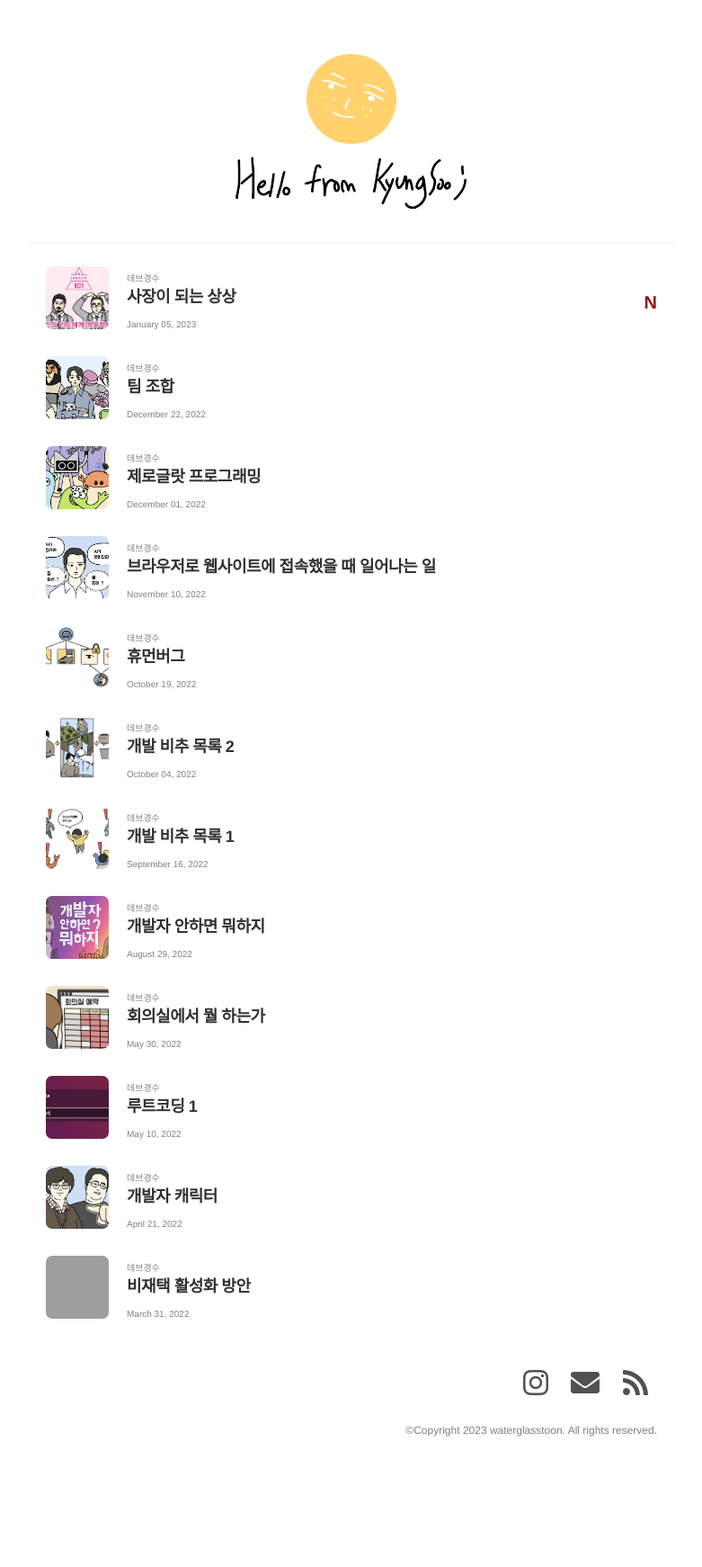
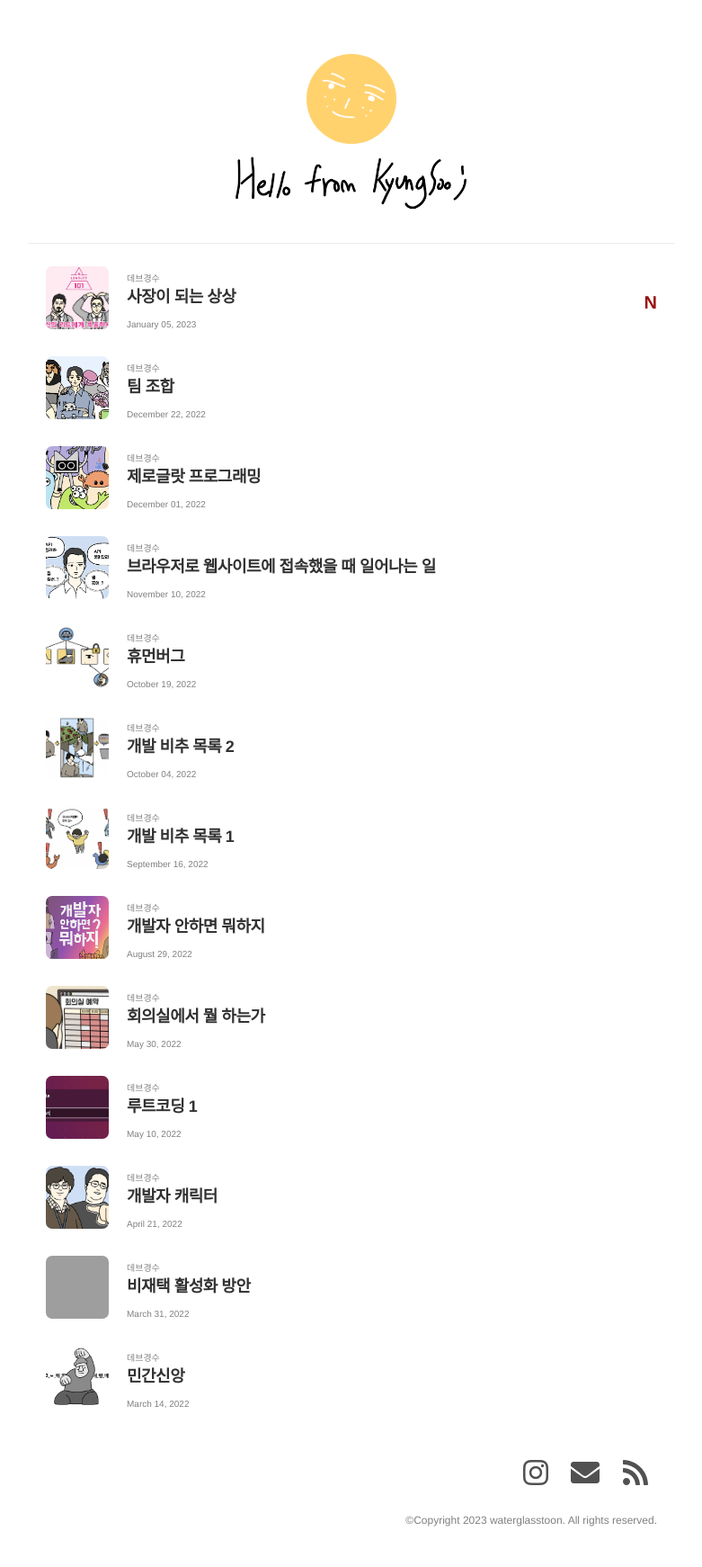
Before and after one commit to waterglasstoon/waterglasstoon.github.io, a Jekyll site: the page built from index.html, in a window 1280 px wide. Shown: the whole page at 90% size, without its empty margins (249-1030 px from the left). Built offline with Jekyll 4.4.1, drawn with Linux system fonts in a browser that asks for light colours; nearby versions of some CDN libraries; some web fonts are replaced; comment, search, counter and statistics services are not loaded; before the commit the page ends 1642 px from its top, so only the background shows below that; grey boxes are pictures that could not be loaded.

Commit message:
update 220314 post

```diff
--- /dev/null
+++ b/_posts/2022-03-14-developer-totem.markdown
@@ -0,0 +1,20 @@
+---
+layout: post
+headTitle: "2022-03-14-developer-totem"
+title:  "민간신앙"
+thumbnail: "./../images/devkyungsoo/cartoon49/cartoon49_thumbnail.png"
+group: "데브경수"
+nexturl: "/devkyungsoo/2022/03/31/work-from-home"
+date:   2022-03-14 21:30:26 +0900
+categories: devkyungsoo
+---
+<img src="/images/devkyungsoo/cartoon49/cartoon49_1.png" width="100%" title="cartoon_image" alt="개발자의 민간신앙에 대해 알아보자"/>
+<img src="/images/devkyungsoo/cartoon49/cartoon49_2.png" width="100%" title="cartoon_image" alt="에러와 관련된 불길한 숫자들"/>
+<img src="/images/devkyungsoo/cartoon49/cartoon49_3.png" width="100%" title="cartoon_image" alt="502 버스"/>
+<img src="/images/devkyungsoo/cartoon49/cartoon49_4.png" width="100%" title="cartoon_image" alt="노트북에 깃든 악령"/>
+<img src="/images/devkyungsoo/cartoon49/cartoon49_5.png" width="100%" title="cartoon_image" alt="인간 배포 토템"/>
+<img src="/images/devkyungsoo/cartoon49/cartoon49_6.png" width="100%" title="cartoon_image" alt="징크스 회피"/>
+<img src="/images/devkyungsoo/cartoon49/cartoon49_7.png" width="100%" title="cartoon_image" alt="기도메타"/>
+<img src="/images/devkyungsoo/cartoon49/cartoon49_8.png" width="100%" title="cartoon_image" alt="실력이 있으면 민간신앙이 필요없나"/>
+<img src="/images/devkyungsoo/cartoon49/cartoon49_9.png" width="100%" title="cartoon_image" alt="꼭 그런건 아닌듯"/>
+<img src="/images/devkyungsoo/devkyungsoo_footer.png" width="100%" title="cartoon_image" alt="@waterglasstoon 에도 놀러오세요"/>
--- a/_posts/2022-03-31-work-from-home.markdown
+++ b/_posts/2022-03-31-work-from-home.markdown
@@ -4,6 +4,7 @@ headTitle: "2022-03-31-work-from-home"
 title:  "비재택 활성화 방안"
 thumbnail: "./../images/devkyungsoo/cartoon50/cartoon50_thumbnail.png"
 group: "데브경수"
+prevurl: "/devkyungsoo/2022/03/14/developer-totem"
 nexturl: "/devkyungsoo/2022/04/21/programmer-character"
 date:   2022-03-31 21:30:26 +0900
 categories: devkyungsoo
```
Also changed, not shown: images/devkyungsoo/cartoon49/cartoon49_1.png (added), images/devkyungsoo/cartoon49/cartoon49_2.png (added), images/devkyungsoo/cartoon49/cartoon49_3.png (added), images/devkyungsoo/cartoon49/cartoon49_4.png (added), images/devkyungsoo/cartoon49/cartoon49_5.png (added), images/devkyungsoo/cartoon49/cartoon49_6.png (added), images/devkyungsoo/cartoon49/cartoon49_7.png (added), images/devkyungsoo/cartoon49/cartoon49_8.png (added), images/devkyungsoo/cartoon49/cartoon49_9.png (added), images/devkyungsoo/cartoon49/cartoon49_thumbnail.png (added).
